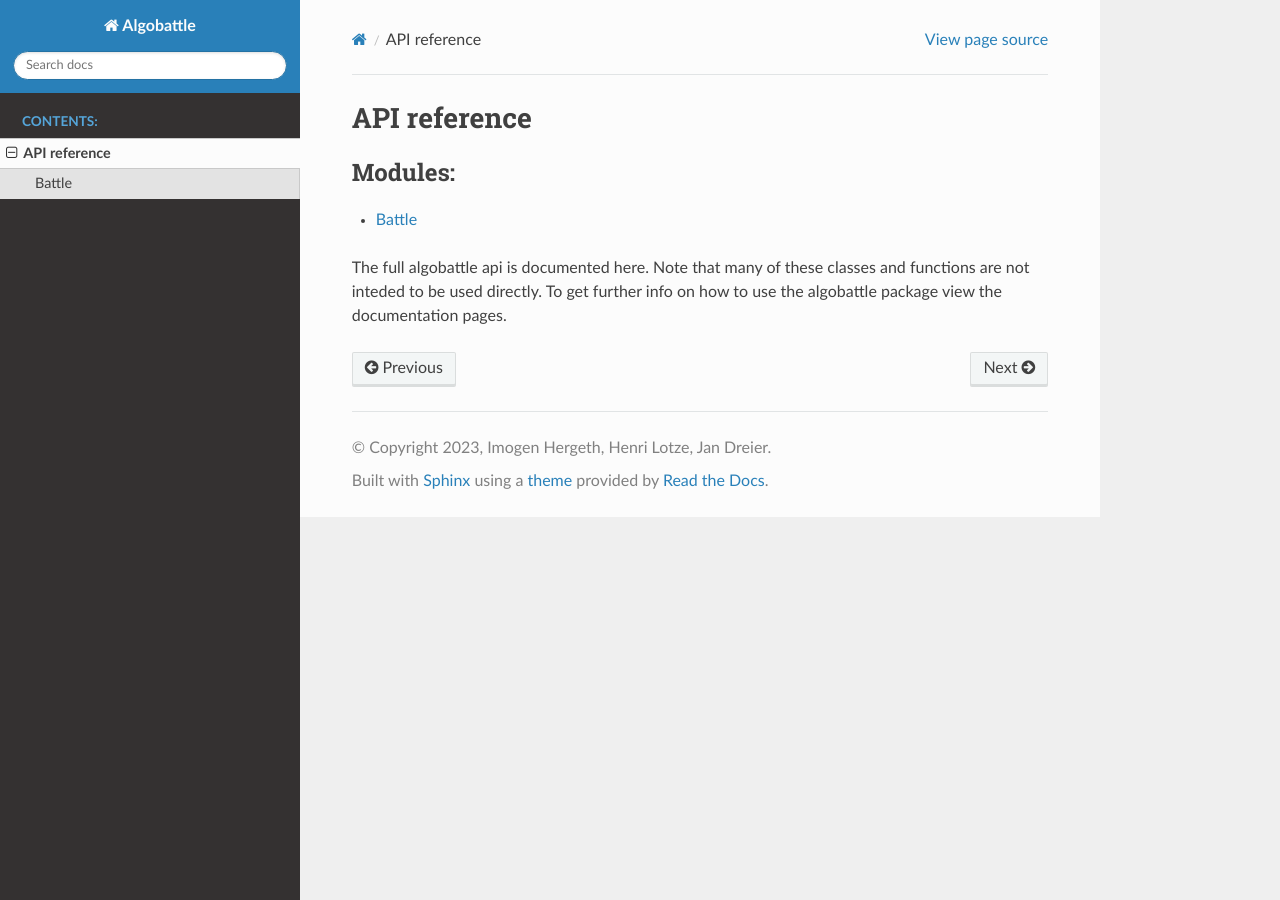
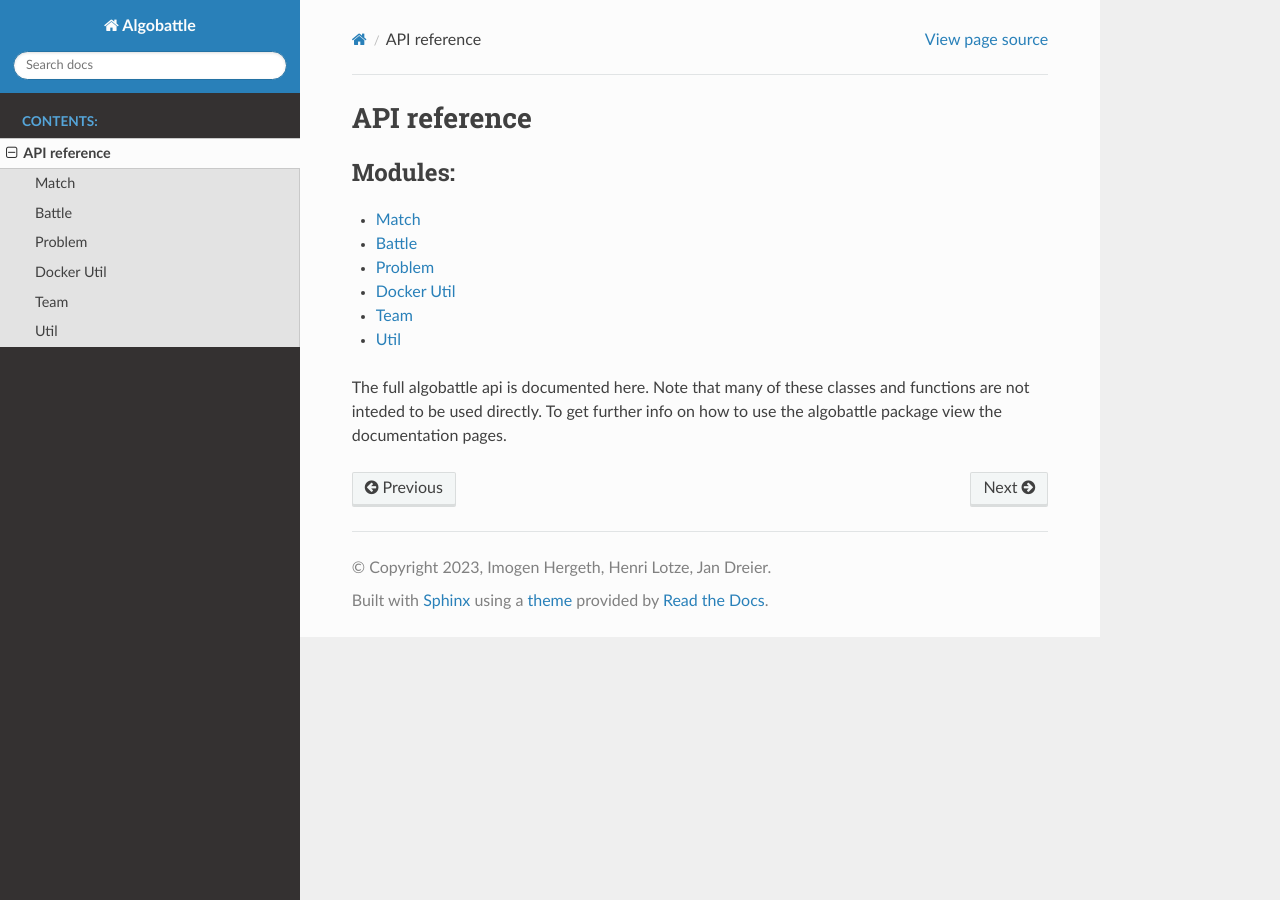
Before and after one commit to Benezivas/algobattle, a Sphinx documentation site: the page built from docs/api.rst, in a window 1280 px wide. Built offline with Sphinx 7.4.7 and the Read the Docs theme 2.0.0, drawn with Linux system fonts in a browser that asks for light colours.

Commit message:
add full api docs

```diff
--- a/docs/api.rst
+++ b/docs/api.rst
@@ -4,7 +4,12 @@ API reference
 .. toctree::
    :caption: Modules:
 
+   api/match
    api/battle
+   api/problem
+   api/docker_util
+   api/team
+   api/util
 
 The full algobattle api is documented here. Note that many of these classes and functions are not inteded to be used
 directly. To get further info on how to use the algobattle package view the documentation pages.
--- /dev/null
+++ b/docs/api/docker_util.rst
@@ -0,0 +1,5 @@
+Docker Util
+===========
+
+.. automodule:: algobattle.docker_util
+   :members:
--- /dev/null
+++ b/docs/api/match.rst
@@ -0,0 +1,5 @@
+Match
+=====
+
+.. automodule:: algobattle.match
+   :members:
--- /dev/null
+++ b/docs/api/problem.rst
@@ -0,0 +1,5 @@
+Problem
+=======
+
+.. automodule:: algobattle.problem
+   :members:
--- /dev/null
+++ b/docs/api/team.rst
@@ -0,0 +1,5 @@
+Team
+====
+
+.. automodule:: algobattle.team
+   :members:
--- /dev/null
+++ b/docs/api/util.rst
@@ -0,0 +1,5 @@
+Util
+====
+
+.. automodule:: algobattle.util
+   :members:
```
